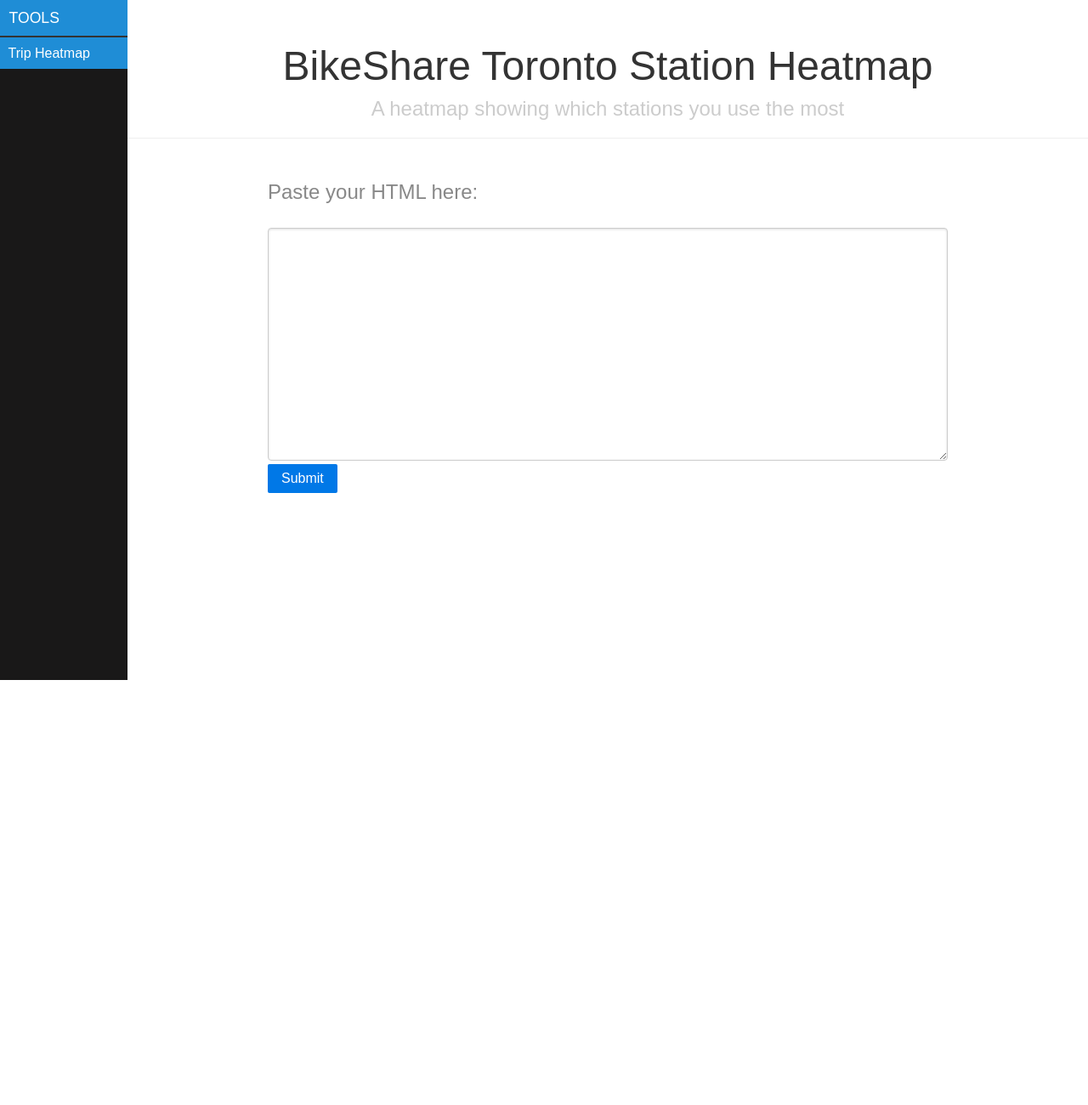
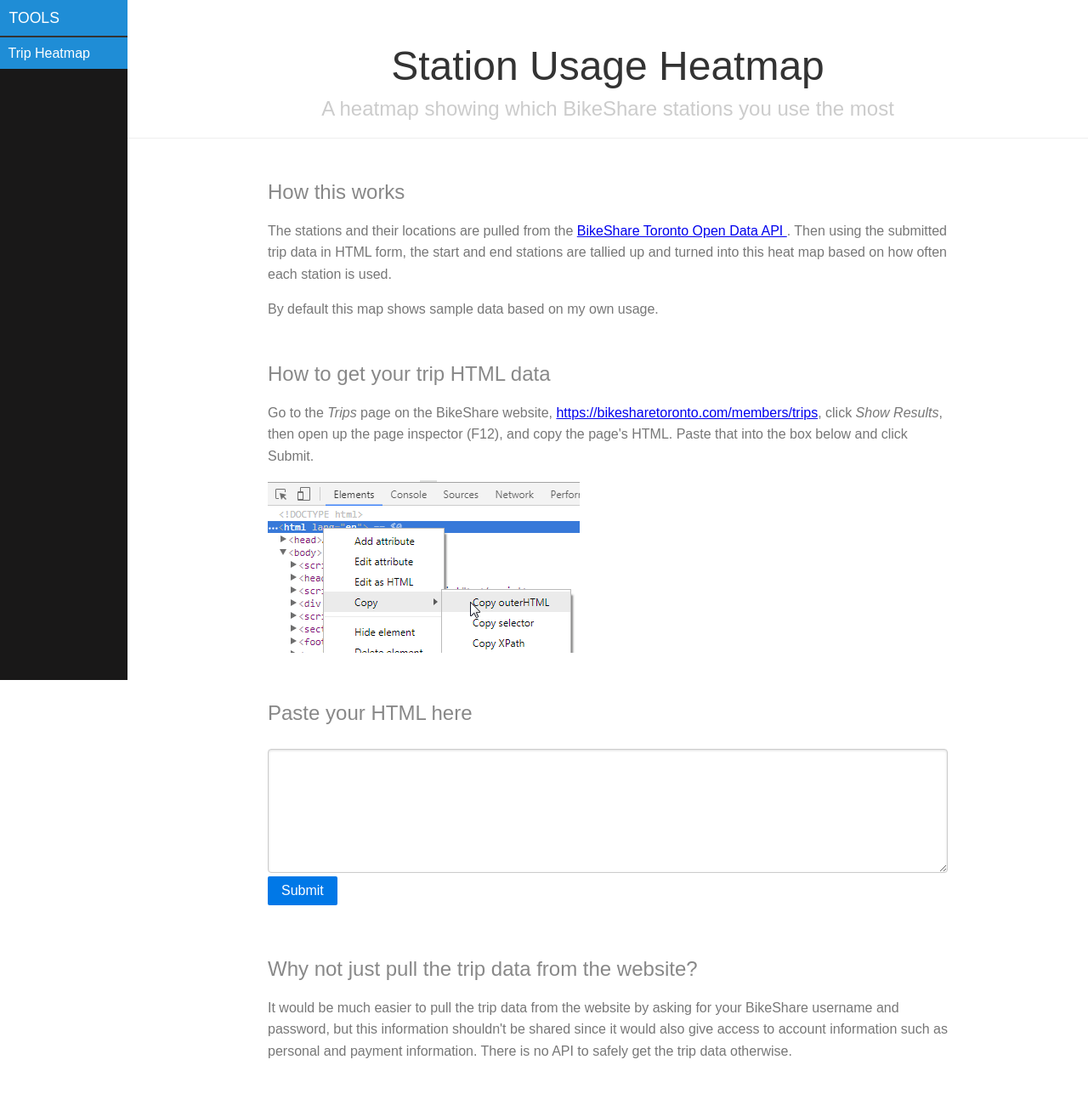
Before and after one commit to mouhtasi/bikeshare_tools, a Django app: template heatmap/templates/heatmap/index.html in a window 1280 px wide. Shown: the whole page at 85% size. Before the commit the page ends 800 px from the top, so only its background shows below. Run offline with Django 3.2, Linux system fonts and the light colour scheme; the template is opened without the code that fills it: values that come from a table or form of the project are taken from there, others are empty.

Commit message:
Update heatmap page content to include details and explanation

```diff
--- a/heatmap/forms.py
+++ b/heatmap/forms.py
@@ -2,4 +2,4 @@ from django import forms
 
 
 class BikeShareHtmlInput(forms.Form):
-    html_paste = forms.CharField(widget=forms.Textarea)
+    html_paste = forms.CharField(widget=forms.Textarea(attrs={'rows':'5'}))
--- a/heatmap/templates/heatmap/index.html
+++ b/heatmap/templates/heatmap/index.html
@@ -1,14 +1,40 @@
 {% extends 'base.html' %}
+{% load static %}
 {% load my_filters %}
 
-{% block title %}BikeShare Toronto Station Heatmap{% endblock %}
-{% block subtitle %}A heatmap showing which stations you use the most{% endblock %}
+{% block title %}Station Usage Heatmap{% endblock %}
+{% block subtitle %}A heatmap showing which BikeShare stations you use the most{% endblock %}
 
 {% block content %}
 {% if map %}
     {{ map | safe}}
 {% endif %}
-    <h2 class="content-subhead">Paste your HTML here:</h2>
+<div>
+    <h2 class="content-subhead">How this works</h2>
+    <p>
+        The stations and their locations are pulled from the
+        <a href="https://www1.toronto.ca/wps/portal/contentonly?vgnextoid=ad3cb6b6ae92b310VgnVCM10000071d60f89RCRD">
+            BikeShare Toronto Open Data API
+        </a>. Then using the submitted trip data in HTML form, the start and end stations are tallied up and turned
+        into this heat map based on how often each station is used.
+    </p>
+    <p>
+        By default this map shows sample data based on my own usage.
+    </p>
+</div>
+
+<div>
+    <h2 class="content-subhead">How to get your trip HTML data</h2>
+    <p>
+        Go to the <em>Trips</em> page on the BikeShare website,
+        <a href="https://bikesharetoronto.com/members/trips">https://bikesharetoronto.com/members/trips</a>,
+        click <em>Show Results</em>, then open up the page inspector (F12), and copy the page's HTML. Paste
+        that into the box below and click Submit.
+    </p>
+    <img src="{% static 'img/chrome_help.png' %}">
+</div>
+
+<h2 class="content-subhead">Paste your HTML here</h2>
 <div class="pure-form pure-form-stacked">
     <form action="" method="post">
         {% csrf_token %}
@@ -18,4 +44,13 @@
         </fieldset>
     </form>
 </div>
+
+<div>
+    <h2 class="content-subhead">Why not just pull the trip data from the website?</h2>
+    <p>
+        It would be much easier to pull the trip data from the website by asking for your BikeShare username and
+        password, but this information shouldn't be shared since it would also give access to account information such
+        as personal and payment information. There is no API to safely get the trip data otherwise.
+    </p>
+</div>
 {% endblock %}
```
Also changed, not shown: heatmap/static/img/chrome_help.png (added). Lines whose indentation alone changed are shown as unchanged.
